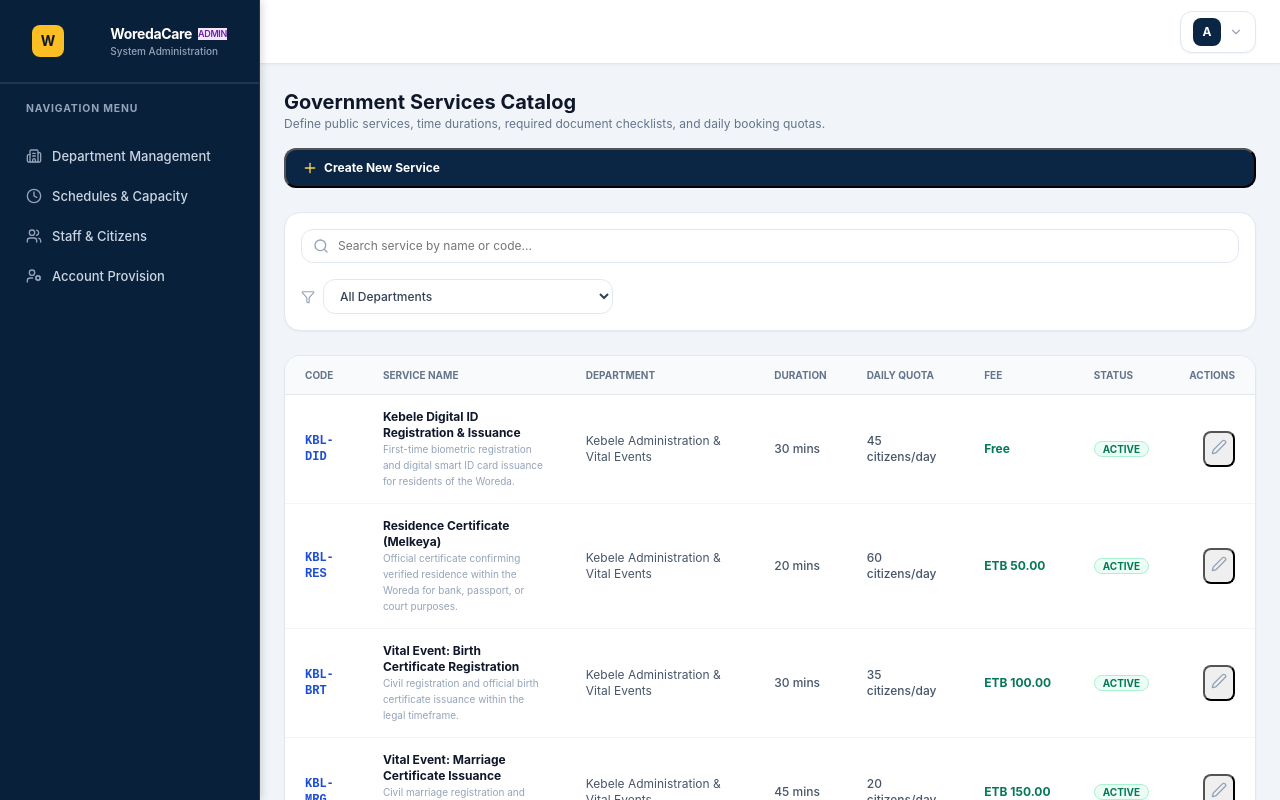
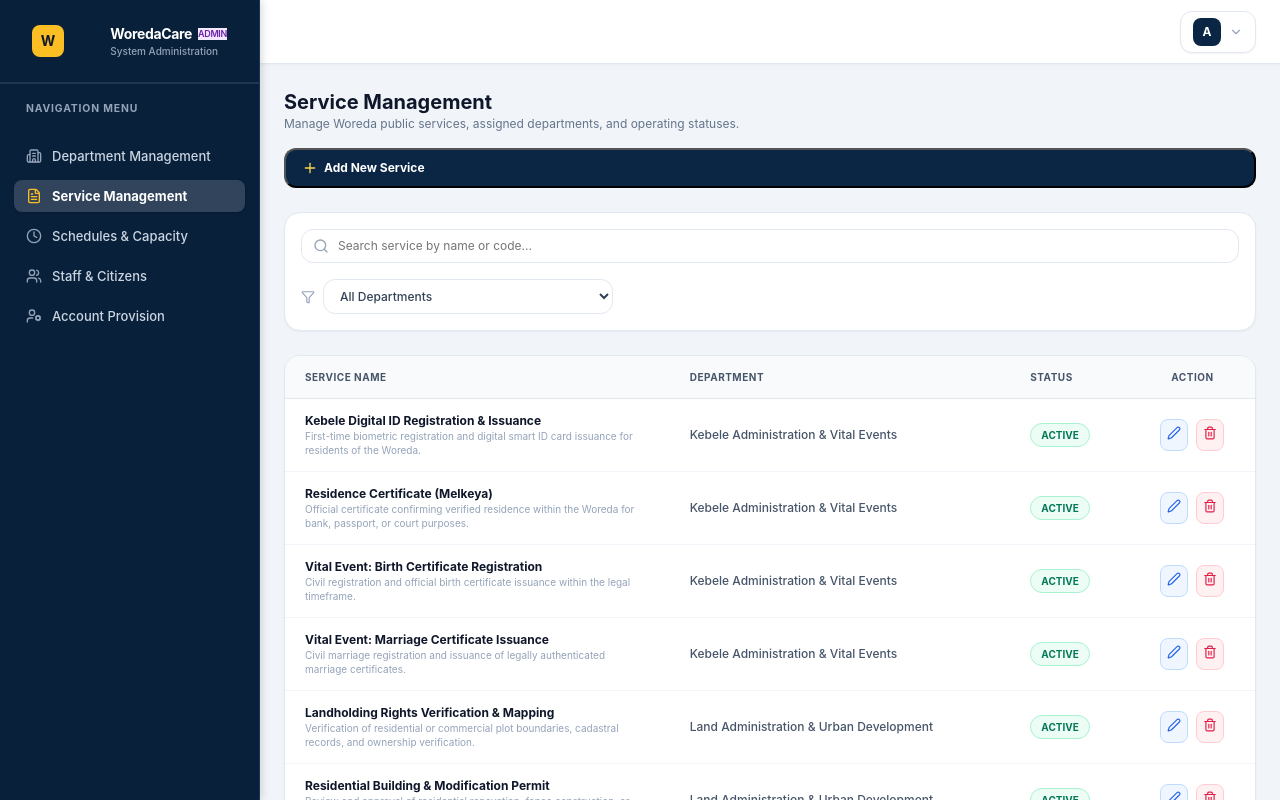
Before and after one commit to Amir3356/Woreda-Booking-and-Appointment-Management-System, a React (Vite) app in the folder client/: page /admin/services in a window 1280 px wide. Shown: the top 800 px of the page. Built offline with nearby package versions, Linux system fonts and the light colour scheme.

Commit message:
feat(services): configure Service Management columns to Service Name, Department, Status, Action

```diff
--- a/client/components/layout/DashboardSidebar.jsx
+++ b/client/components/layout/DashboardSidebar.jsx
@@ -31,6 +31,7 @@ export default function DashboardSidebar({ role = "ADMIN" }) {
 
   const adminNav = [
     { href: "/admin/departments", label: "Department Management", icon: Building2 },
+    { href: "/admin/services", label: "Service Management", icon: FileText },
     { href: "/admin/schedule", label: "Schedules & Capacity", icon: Clock },
     { href: "/admin/users", label: "Staff & Citizens", icon: Users },
     { href: "/admin/account-provision", label: "Account Provision", icon: UserCog },
--- a/client/pages/admin/AdminDepartmentsPage.jsx
+++ b/client/pages/admin/AdminDepartmentsPage.jsx
@@ -111,7 +111,7 @@ export default function AdminDepartmentsPage() {
               <thead className="bg-slate-50 border-b border-slate-200 text-slate-600 uppercase font-bold text-[10px] tracking-wider">
                 <tr>
                   <th className="px-5 py-3.5">Department Name</th>
-                  <th className="px-5 py-3.5">Description</th>
+                  <th className="px-5 py-3.5">Responsibility</th>
                   <th className="px-5 py-3.5">Office</th>
                   <th className="px-5 py-3.5">Contact Phone</th>
                   <th className="px-5 py-3.5">Status</th>
@@ -147,7 +147,7 @@ export default function AdminDepartmentsPage() {
                           </div>
                         </td>
 
-                        {/* Description */}
+                        {/* Responsibility */}
                         <td className="px-5 py-3.5 text-slate-600 max-w-xs md:max-w-md">
                           <p className="line-clamp-2 text-xs leading-relaxed">
                             {dept.description || "No description provided"}
@@ -375,7 +375,7 @@ export default function AdminDepartmentsPage() {
 
               <div>
                 <label className="block text-xs font-bold text-slate-700 mb-1">
-                  Description
+                  Responsibility (Description)
                 </label>
                 <textarea
                   rows={3}
--- a/client/pages/admin/AdminServicesPage.jsx
+++ b/client/pages/admin/AdminServicesPage.jsx
@@ -17,7 +17,14 @@ import {
 } from "lucide-react";
 
 export default function AdminServicesPage() {
-  const { services, departments, addService, updateService, toggleServiceStatus } = useStore();
+  const {
+    services,
+    departments,
+    addService,
+    updateService,
+    toggleServiceStatus,
+    deleteService,
+  } = useStore();
   const [search, setSearch] = useState("");
   const [selectedDeptFilter, setSelectedDeptFilter] = useState("ALL");
   const [modalOpen, setModalOpen] = useState(false);
@@ -110,18 +117,18 @@ export default function AdminServicesPage() {
       {/* Header */}
       <div className="flex flex-col sm:flex-row sm:items-center justify-between gap-4">
         <div>
-          <h2 className="text-xl font-bold text-slate-900">Government Services Catalog</h2>
-          <p className="text-xs text-slate-500">
-            Define public services, time durations, required document checklists, and daily booking quotas.
+          <h2 className="text-xl font-bold text-slate-900">Service Management</h2>
+          <p className="text-xs text-slate-500 mt-0.5">
+            Manage Woreda public services, assigned departments, and operating statuses.
           </p>
         </div>
 
         <button
           onClick={handleOpenAdd}
-          className="inline-flex items-center gap-1.5 px-4 py-2.5 rounded-xl bg-[#0b2545] hover:bg-[#133b5c] text-white text-xs font-bold shadow transition-colors"
+          className="inline-flex items-center gap-1.5 px-4 py-2.5 rounded-xl bg-[#0b2545] hover:bg-[#133b5c] text-white text-xs font-bold shadow transition-colors cursor-pointer"
         >
           <Plus className="w-4 h-4 text-amber-300" />
-          <span>Create New Service</span>
+          <span>Add New Service</span>
         </button>
       </div>
 
@@ -143,7 +150,7 @@ export default function AdminServicesPage() {
           <select
             value={selectedDeptFilter}
             onChange={(e) => setSelectedDeptFilter(e.target.value)}
-            className="px-3 py-2 rounded-xl border border-slate-200 text-xs bg-white font-medium text-slate-700"
+            className="px-3 py-2 rounded-xl border border-slate-200 text-xs bg-white font-medium text-slate-700 cursor-pointer"
           >
             <option value="ALL">All Departments</option>
             {departments.map((d) => (
@@ -159,46 +166,42 @@ export default function AdminServicesPage() {
       <div className="bg-white rounded-2xl border border-slate-200 shadow-xs overflow-hidden">
         <div className="overflow-x-auto">
           <table className="w-full text-left text-xs">
-            <thead className="bg-slate-50 border-b border-slate-200 text-slate-500 uppercase font-semibold text-[10px]">
+            <thead className="bg-slate-50 border-b border-slate-200 text-slate-600 uppercase font-bold text-[10px] tracking-wider">
               <tr>
-                <th className="px-5 py-3">Code</th>
-                <th className="px-5 py-3">Service Name</th>
-                <th className="px-5 py-3">Department</th>
-                <th className="px-5 py-3">Duration</th>
-                <th className="px-5 py-3">Daily Quota</th>
-                <th className="px-5 py-3">Fee</th>
-                <th className="px-5 py-3">Status</th>
-                <th className="px-5 py-3 text-right">Actions</th>
+                <th className="px-5 py-3.5">Service Name</th>
+                <th className="px-5 py-3.5">Department</th>
+                <th className="px-5 py-3.5">Status</th>
+                <th className="px-5 py-3.5 text-center">Action</th>
               </tr>
             </thead>
             <tbody className="divide-y divide-slate-100">
-              {filteredServices.map((service) => {
+              {filteredServices.length === 0 ? (
+                <tr>
+                  <td colSpan={4} className="px-5 py-12 text-center text-slate-400">
+                    <FileText className="w-8 h-8 text-slate-300 mx-auto mb-2" />
+                    <p className="text-xs font-medium">No services found matching your criteria</p>
+                  </td>
+                </tr>
+              ) : (
+                filteredServices.map((service) => {
                   const dept = departments.find((d) => d.id === service.departmentId);
                   return (
                     <tr key={service.id} className="hover:bg-slate-50/80 transition-colors">
-                    <td className="px-5 py-3.5 font-mono font-bold text-blue-700">
-                      {service.code}
-                    </td>
                       <td className="px-5 py-3.5 font-bold text-slate-900 max-w-xs">
                         <div>{service.name}</div>
-                      <span className="text-[10px] text-slate-400 line-clamp-1 font-normal">
+                        {service.description && (
+                          <span className="text-[10px] text-slate-400 line-clamp-1 font-normal block mt-0.5">
                             {service.description}
                           </span>
-                    </td>
-                    <td className="px-5 py-3.5 text-slate-600">{dept?.name || "N/A"}</td>
-                    <td className="px-5 py-3.5 text-slate-600 font-medium">
-                      {service.durationMinutes} mins
+                        )}
                       </td>
                       <td className="px-5 py-3.5 text-slate-600 font-medium">
-                      {service.dailyQuota} citizens/day
-                    </td>
-                    <td className="px-5 py-3.5 font-bold text-emerald-700">
-                      {formatETB(service.feeETB)}
+                        {dept?.name || "N/A"}
                       </td>
                       <td className="px-5 py-3.5">
                         <button
                           onClick={() => toggleServiceStatus(service.id)}
-                        className={`text-[10px] font-bold px-2 py-0.5 rounded-full border transition-colors ${
+                          className={`text-[10px] font-bold px-2.5 py-1 rounded-full border transition-colors cursor-pointer ${
                             service.isActive
                               ? "bg-emerald-50 text-emerald-700 border-emerald-200"
                               : "bg-slate-100 text-slate-500 border-slate-200"
@@ -207,18 +210,28 @@ export default function AdminServicesPage() {
                           {service.isActive ? "ACTIVE" : "INACTIVE"}
                         </button>
                       </td>
-                    <td className="px-5 py-3.5 text-right">
+                      <td className="px-5 py-3.5 text-center">
+                        <div className="flex items-center justify-center gap-2">
                           <button
                             onClick={() => handleOpenEdit(service)}
-                        className="p-1.5 text-slate-400 hover:text-slate-700 rounded-lg hover:bg-slate-100"
+                            className="p-1.5 rounded-lg bg-blue-50 hover:bg-blue-100 text-blue-600 border border-blue-200 transition-all cursor-pointer"
                             title="Edit Service"
                           >
-                        <Edit2 className="w-4 h-4" />
+                            <Edit2 className="w-3.5 h-3.5" />
                           </button>
+                          <button
+                            onClick={() => deleteService(service.id)}
+                            className="p-1.5 rounded-lg bg-rose-50 hover:bg-rose-100 text-rose-600 border border-rose-200 transition-all cursor-pointer"
+                            title="Delete Service"
+                          >
+                            <Trash2 className="w-3.5 h-3.5" />
+                          </button>
+                        </div>
                       </td>
                     </tr>
                   );
-              })}
+                })
+              )}
             </tbody>
           </table>
         </div>
```
Also changed, not shown: client/lib/store.js. Lines whose indentation alone changed are shown as unchanged.
